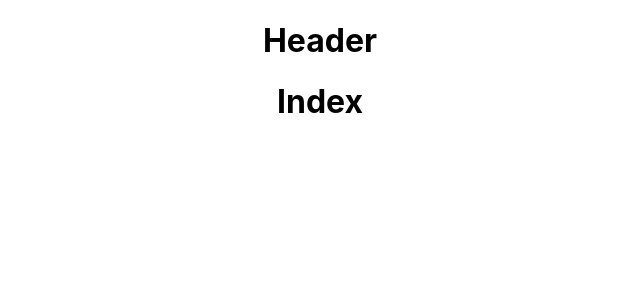
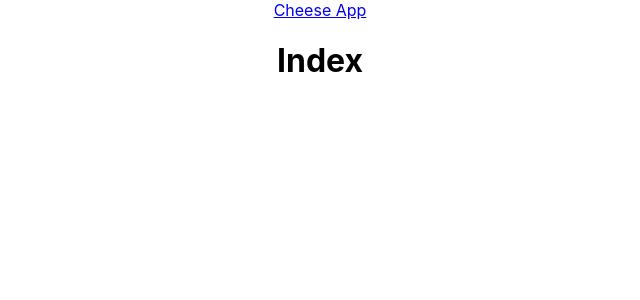
Before and after one commit to Jab7red/Cheese-Api-Frontend, a JavaScript app: page / in a window 1280 px wide. Shown: the top 300 px of the page, without its empty margins (320-960 px from the left). Built offline with nearby package versions, Linux system fonts and the light colour scheme; the HTML template or start-up script is replaced by a standard one.

Commit message:
update Header

```diff
--- a/src/components/Header.js
+++ b/src/components/Header.js
@@ -1,5 +1,13 @@
+import { Link } from 'react-router-dom';
+
 const Header = (props) => {
-    return <h1>Header</h1>
+    return (
+        <nav className="nav">
+            <Link to="/">
+                <div>Cheese App</div>
+            </Link>
+        </nav>
+    );
 };
 
 export default Header;
```
